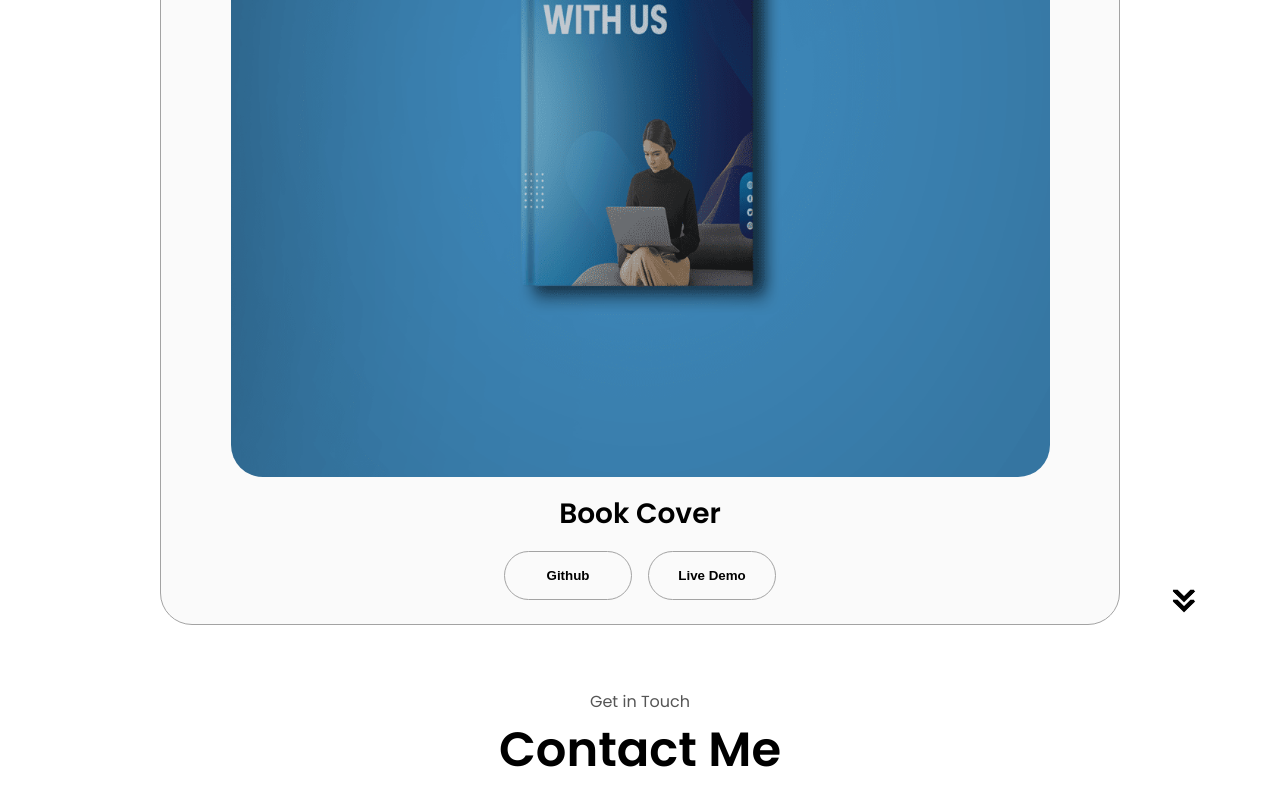
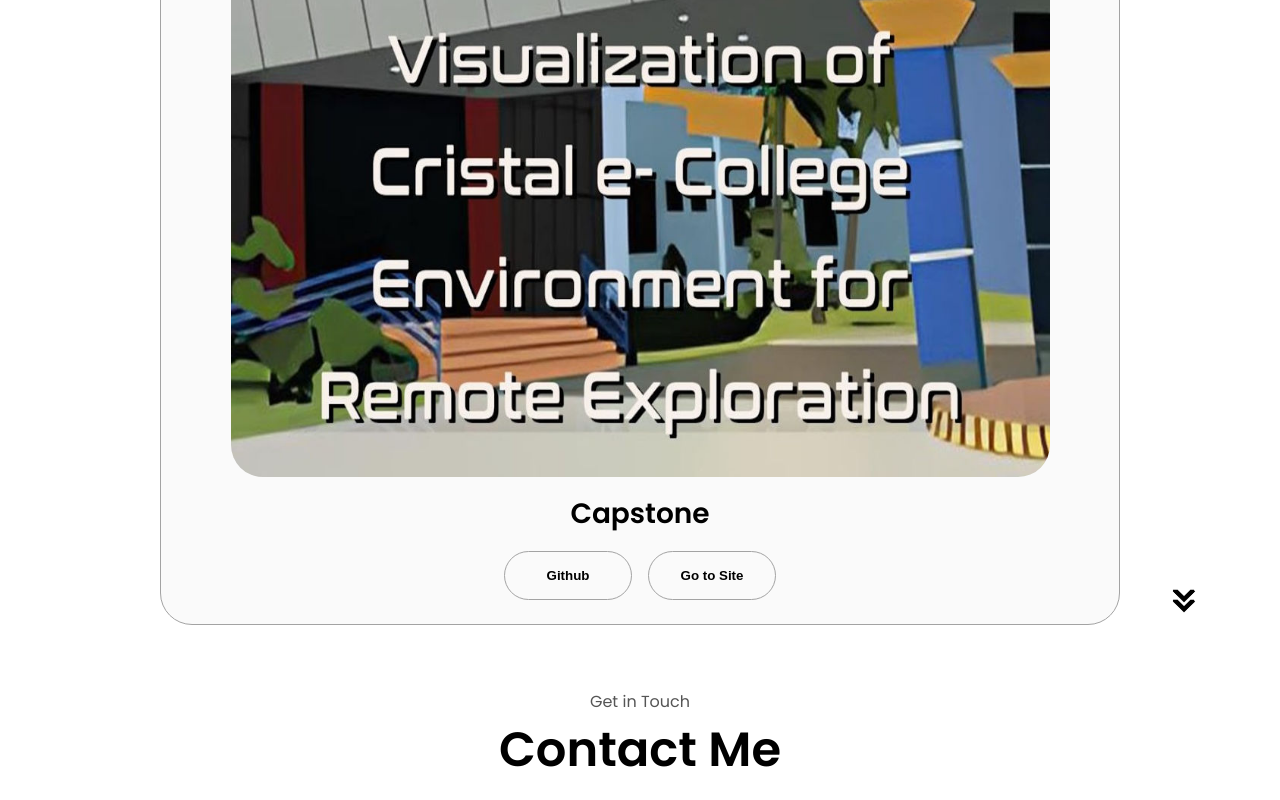
Before and after one commit to neildaive/html-css-portfolio, a plain HTML site: page index.html in a window 1280 px wide. Shown: the part 3538-4338 px from the top of the page. Drawn offline with Linux system fonts and the light colour scheme.

Commit message:
Added capstone project site

```diff
--- a/index.html
+++ b/index.html
@@ -267,12 +267,12 @@
           <div class="details-container color-container">
             <div class="article-container">
               <img
-                src="./assets/Project-3.png"
+                src="./assets/PosterGsite2.jpg"
                 alt="Project 3"
                 class="project-img"
               />
             </div>
-            <h2 class="experience-sub-title project-title">Book Cover</h2>
+            <h2 class="experience-sub-title project-title">Capstone</h2>
             <div class="btn-container">
               <button
                 class="btn btn-color-2 project-btn"
@@ -282,9 +282,9 @@
               </button>
               <button
                 class="btn btn-color-2 project-btn"
-                onclick="location.href='https://github.com/'"
+                onclick="window.open('https://sites.google.com/view/no-direction/home', '_blank')"
               >
-                Live Demo
+                Go to Site
               </button>
             </div>
           </div>
```
Also changed, not shown: assets/PosterGsite2.jpg (added).
